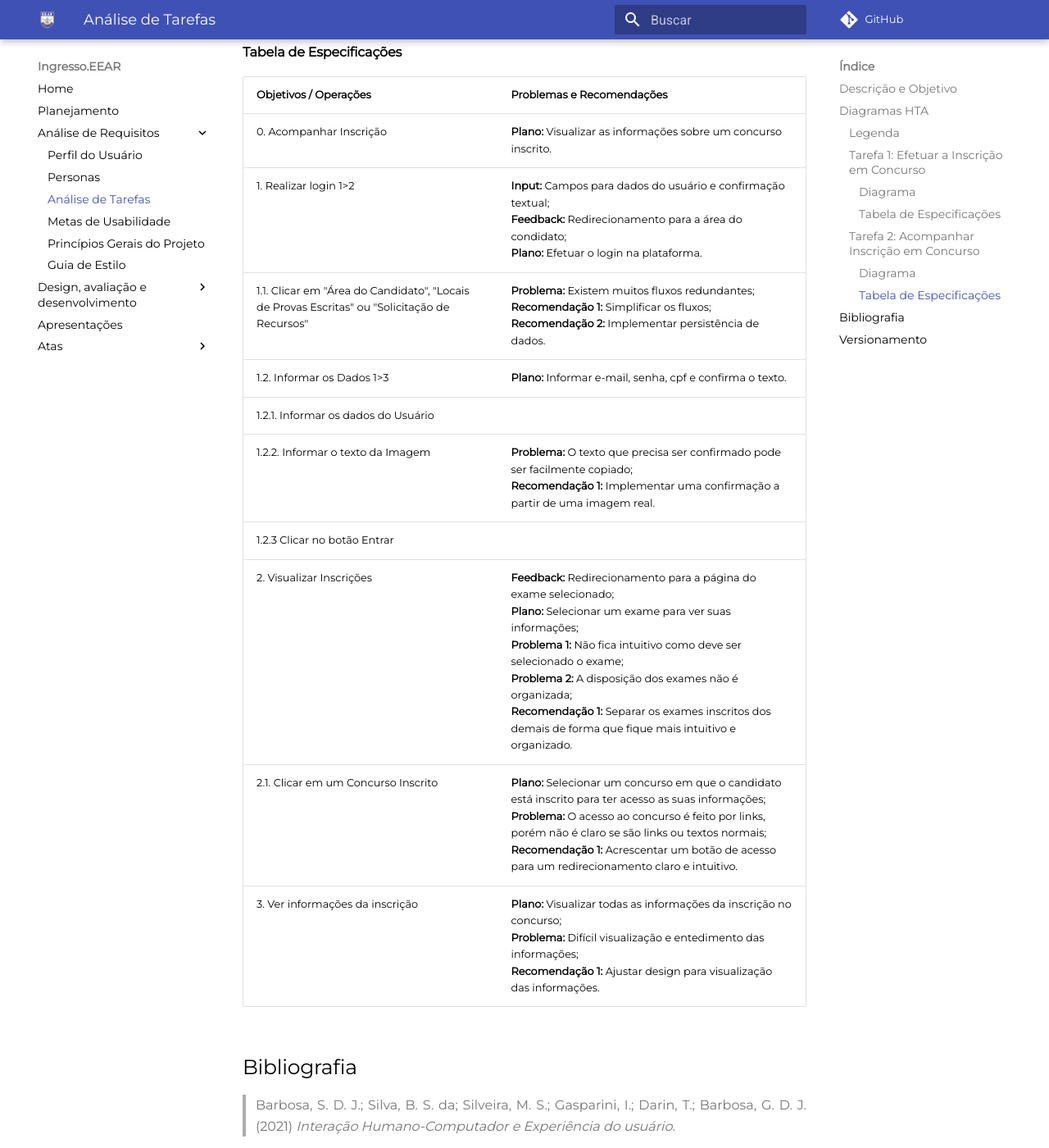
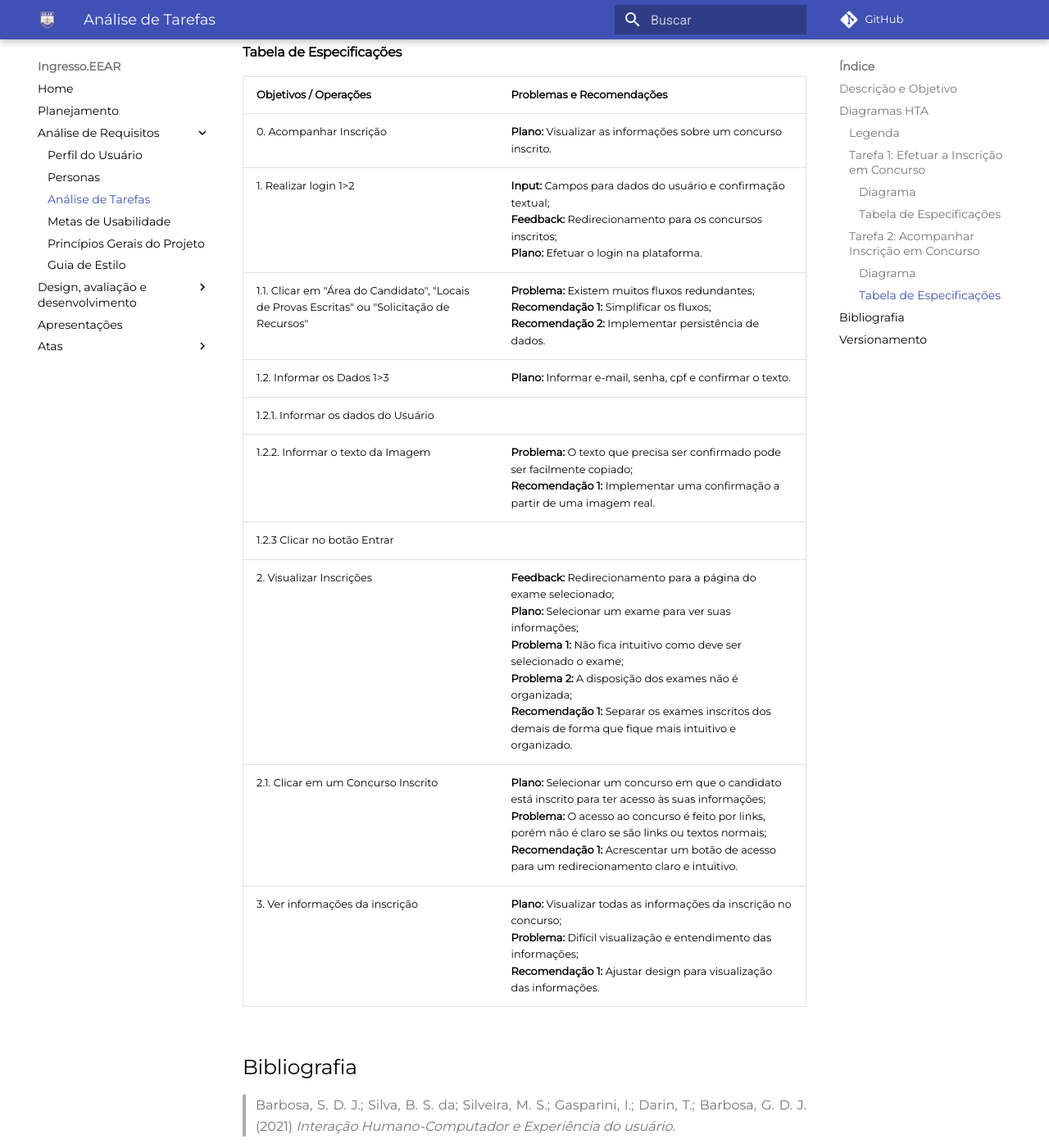
Before and after one commit to CarlosZoft/2020.2-Ingresso.eear, an MkDocs documentation site: the page built from docs/analise-de-requisitos/analise-de-tarefas.md, in a window 1280 px wide and 1400 px high, scrolled down 3351 px. Shown: the whole window at 82% size. Built offline with MkDocs 1.6.1 and Material for MkDocs 9.7.7, drawn with Linux system fonts in a browser that asks for light colours; comment, search, counter and statistics services are not loaded; some of the changed text lies outside the part shown.

Commit message:
Ajustes no hta e erros de portugues

```diff
--- a/docs/analise-de-requisitos/analise-de-tarefas.md
+++ b/docs/analise-de-requisitos/analise-de-tarefas.md
@@ -31,7 +31,7 @@
 | **Objetivos / Operações** | **Problemas e Recomendações** |
 | --- | --- |
 | 0. Efetuar a Inscrição 1>3|**Input:** Formulário de Inscrição em exame;<br>**Feedback:** Consta como inscrito na área do candidato;<br>**Plano:** Informar dados do candidato e enviar confirmação da inscrição.|
-| 1. Realizar login 1>2|**Input:** Campos para dados do usuário e confirmação textual;<br>**Feedback:** Redirecionamento para a área do condidato;<br>**Plano:** Efetuar o login na plataforma.|
+| 1. Realizar login 1>2|**Input:** Campos para dados do usuário e confirmação textual;<br>**Feedback:** Redirecionamento para a área do candidato;<br>**Plano:** Efetuar o login na plataforma.|
 | 1.1. Clicar em "Efetuar Inscrição" ou em "Área do candidato"|**Problema:** Existem muitos fluxos redundantes;<br>**Recomendação 1:** Simplificar os fluxos;<br>**Recomendação 2:** Implementar persistência de dados.|
 | 1.2. Informar os Dados 1>3|**Plano:** Informar e-mail, senha, cpf e confirma o texto;|
 | 1.2.1. Informar os dados do Usuário||
@@ -55,15 +55,15 @@
 | **Objetivos / Operações** | **Problemas e Recomendações** |
 | --- | --- |
 | 0. Acompanhar Inscrição |**Plano:** Visualizar as informações sobre um concurso inscrito. |
-| 1. Realizar login 1>2|**Input:** Campos para dados do usuário e confirmação textual;<br>**Feedback:** Redirecionamento para a área do condidato;<br>**Plano:** Efetuar o login na plataforma.|
+| 1. Realizar login 1>2|**Input:** Campos para dados do usuário e confirmação textual;<br>**Feedback:** Redirecionamento para os concursos inscritos;<br>**Plano:** Efetuar o login na plataforma.|
 | 1.1. Clicar em "Área do Candidato", "Locais de Provas Escritas" ou "Solicitação de Recursos"|**Problema:** Existem muitos fluxos redundantes;<br>**Recomendação 1:** Simplificar os fluxos;<br>**Recomendação 2:** Implementar persistência de dados.|
-| 1.2. Informar os Dados 1>3|**Plano:** Informar e-mail, senha, cpf e confirma o texto.|
+| 1.2. Informar os Dados 1>3|**Plano:** Informar e-mail, senha, cpf e confirmar o texto.|
 | 1.2.1. Informar os dados do Usuário||
 | 1.2.2. Informar o texto da Imagem|**Problema:** O texto que precisa ser confirmado pode ser facilmente copiado;<br>**Recomendação 1:** Implementar uma confirmação a partir de uma imagem real.|
 | 1.2.3 Clicar no botão Entrar||
 | 2. Visualizar Inscrições |**Feedback:** Redirecionamento para a página do exame selecionado;<br>**Plano:** Selecionar um exame para ver suas informações;<br>**Problema 1:** Não fica intuitivo como deve ser selecionado o exame;<br>**Problema 2:** A disposição dos exames não é organizada;<br>**Recomendação 1:** Separar os exames inscritos dos demais de forma que fique mais intuitivo e organizado.|
-| 2.1. Clicar em um Concurso Inscrito |**Plano:** Selecionar um concurso em que o candidato está inscrito para ter acesso as suas informações;<br> **Problema:** O acesso ao concurso é feito por links, porém não é claro se são links ou textos normais;<br> **Recomendação 1:** Acrescentar um botão de acesso para um redirecionamento claro e intuitivo.|
-| 3. Ver informações da inscrição |**Plano:** Visualizar todas as informações da inscrição no concurso;<br> **Problema:** Difícil visualização e entedimento das informações;<br> **Recomendação 1:** Ajustar design para visualização das informações.|
+| 2.1. Clicar em um Concurso Inscrito |**Plano:** Selecionar um concurso em que o candidato está inscrito para ter acesso às suas informações;<br> **Problema:** O acesso ao concurso é feito por links, porém não é claro se são links ou textos normais;<br> **Recomendação 1:** Acrescentar um botão de acesso para um redirecionamento claro e intuitivo.|
+| 3. Ver informações da inscrição |**Plano:** Visualizar todas as informações da inscrição no concurso;<br> **Problema:** Difícil visualização e entendimento das informações;<br> **Recomendação 1:** Ajustar design para visualização das informações.|
 
 
 ## Bibliografia
```
Also changed, not shown: other parts of docs/analise-de-requisitos/analise-de-tarefas.md (+1 -1 lines).
